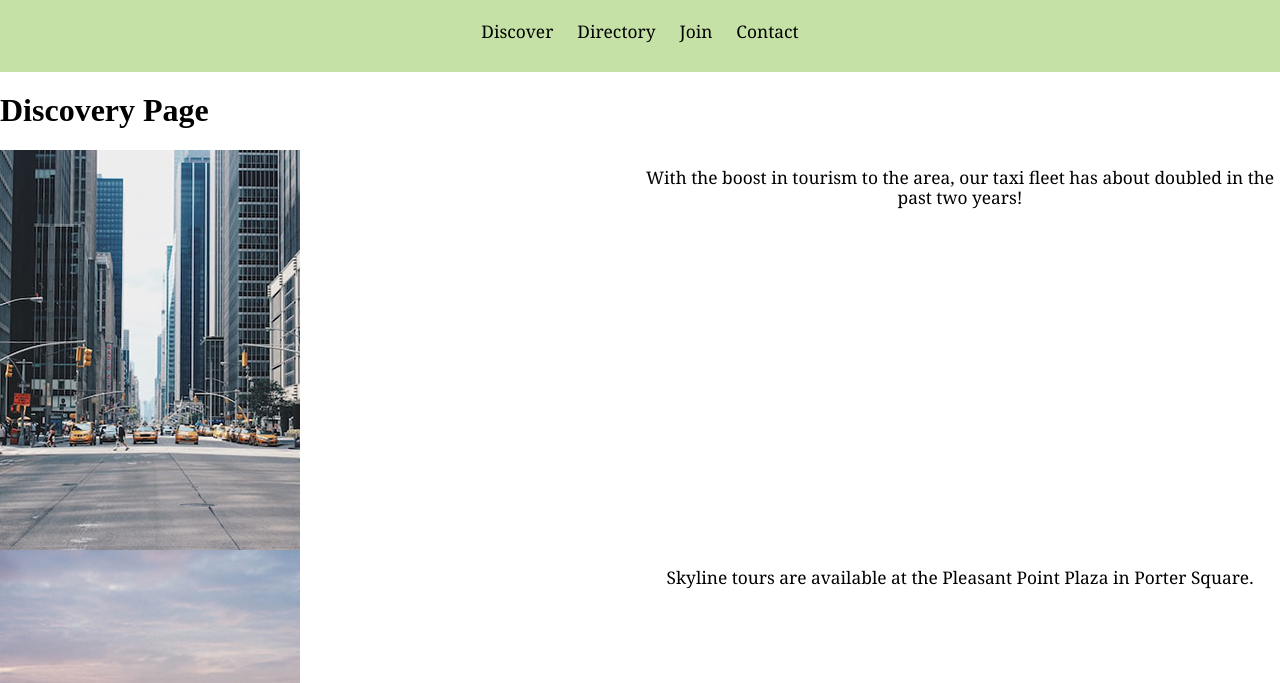
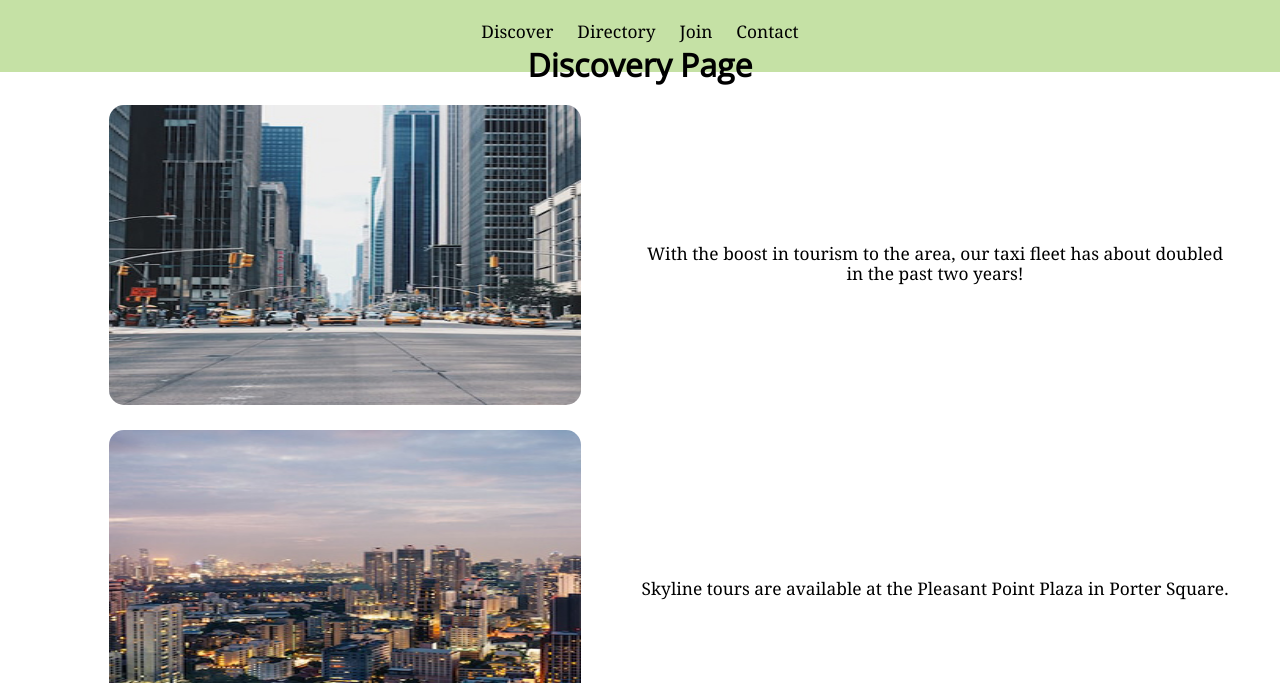
Before and after one commit to emmaohn/wdd230, a plain HTML site: page chamber/discover.html in a window 1280 px wide. Shown: the part 117-800 px from the top of the page. Drawn offline with nearby package versions, Linux system fonts and the light colour scheme.

Commit message:
discover pages fixes

```diff
--- a/chamber/css/base.css
+++ b/chamber/css/base.css
@@ -7,6 +7,15 @@
 
 /* TO DO */
 /* figure out the favicon thing */
+
+h1, h2, h3, h4, h5, h6 {
+    /* font-family: Georgia, 'Times New Roman', Times, serif; */
+    font-family: 'Open Sans', Georgia, 'Times New Roman', Times, serif;
+}
+p {
+    /* font-family: 'Open Sans', Georgia, 'Times New Roman', Times, serif; */
+    font-family: Georgia, 'Times New Roman', Times, serif;
+}
 
 a:hover {
     font-weight: bold;
@@ -191,13 +200,32 @@ footer div p {
 .discoverimg img {
     display: block;
 }
+
 #discover-grid p {
-    color: black;
+    /* font-family: 'Open Sans', Georgia, 'Times New Roman', Times, serif; */
+    color: #000000;
+    margin-bottom: 25px;
+
 }
-
+#discover-grid picture img {
+    width: 80%;
+    margin: 0 auto;
+    max-height: 300px;
+    border-radius: 15px;
+    margin-bottom: 25px;
+}
 #discover-grid {
     display: grid;
     grid-template-columns: 1fr 1fr;
+    align-items: center;
+}
+
+#discovermain {
+    margin: 50px;
+    margin-top: -55px;
+}
+#discovermain h1 {
+    text-align: center;
 }
 
 @media screen and (min-width: 40em) {
@@ -245,6 +273,11 @@ footer div p {
     #footer-flex {
         display: flex;
         justify-content: space-between;
+    }
+
+    /* DISCOVER */
+    #discover-grid picture img:hover {
+        box-shadow: 5px 5px 5px #006064;
     }
 }
 
--- a/chamber/discover.html
+++ b/chamber/discover.html
@@ -33,7 +33,7 @@
             </ul>
         </nav>
     </header>
-    <main>
+    <main id="discovermain">
         <h1>Discovery Page</h1>
         <span id="lastvisited"></span>
         <div id="discover-grid">
@@ -108,7 +108,7 @@
                 Helicopter tours are available at the Porter Plaza.
                 Tours last for about 30 minutes to an hour, and depart
                 and return to the landing pad on top of the Porter Plaza
-                Bank.
+                Bank
             </p>
         </div>
     </main>
```
